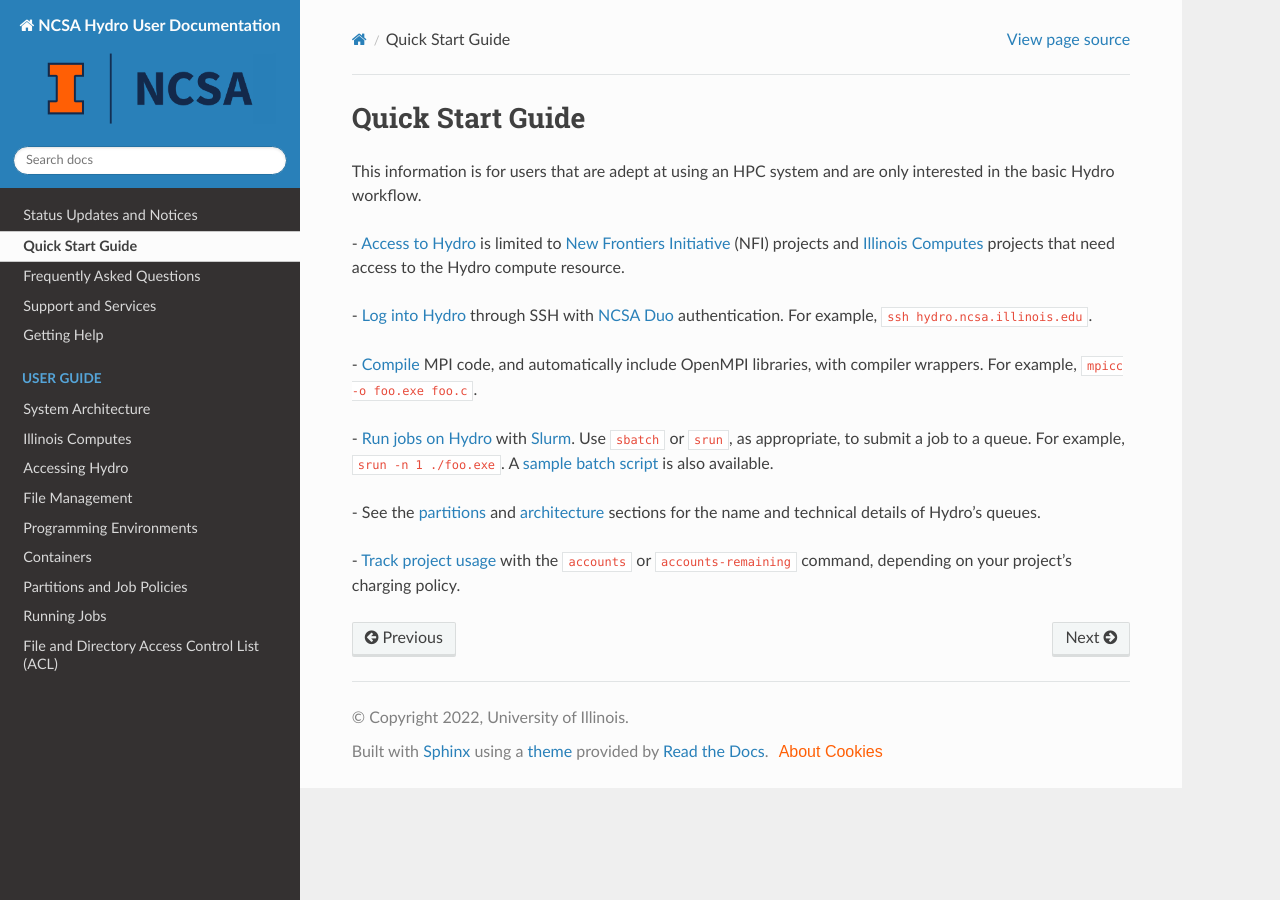
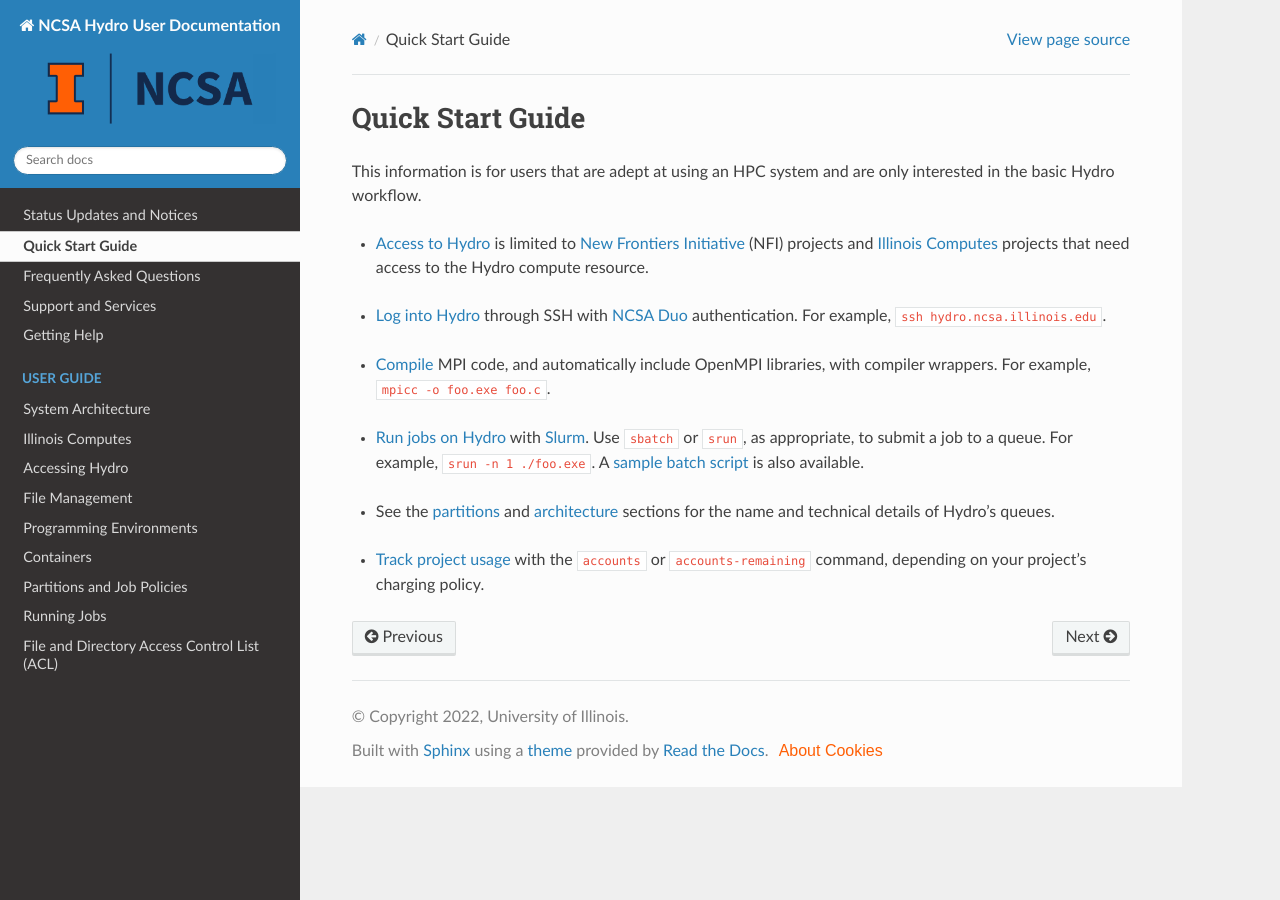
Before and after one commit to ncsa/hydro_documentation, a Sphinx documentation site: the page built from docs/source/quick-start.rst, in a window 1280 px wide. Built offline with Sphinx 7.4.7 and the Read the Docs theme 2.0.0, drawn with Linux system fonts in a browser that asks for light colours.

```diff
--- a/docs/source/quick-start.rst
+++ b/docs/source/quick-start.rst
@@ -5,14 +5,24 @@ Quick Start Guide
 
 This information is for users that are adept at using an HPC system and are only interested in the basic Hydro workflow.
 
-| - :ref:`Access to Hydro <access-and-policy>` is limited to `New Frontiers Initiative <https://newfrontiers.illinois.edu/about/>`_ (NFI) projects and `Illinois Computes <https://computes.illinois.edu>`_ projects that need access to the Hydro compute resource.
-|
-| - :ref:`Log into Hydro <logging-in>` through SSH with `NCSA Duo <https://wiki.ncsa.illinois.edu/display/cybersec/Duo+at+NCSA>`_ authentication. For example, ``ssh hydro.ncsa.illinois.edu``.
-|
-| - :ref:`Compile <compiling>` MPI code, and automatically include OpenMPI libraries, with compiler wrappers. For example, ``mpicc -o foo.exe foo.c``.
-|
-| - :ref:`Run jobs on Hydro <running>` with `Slurm <https://slurm.schedmd.com/documentation.html>`_. Use ``sbatch`` or ``srun``, as appropriate, to submit a job to a queue. For example, ``srun -n 1 ./foo.exe``. A :ref:`sample batch script <sample-batch-script>` is also available.
-|
-| - See the :ref:`partitions <partitions-job-policies>` and :ref:`architecture <architecture>` sections for the name and technical details of Hydro's queues.
-|
-| - :ref:`Track project usage <project-job-accounting>` with the ``accounts`` or ``accounts-remaining`` command, depending on your project's charging policy.
+- :ref:`Access to Hydro <access-and-policy>` is limited to `New Frontiers Initiative <https://newfrontiers.illinois.edu/about/>`_ (NFI) projects and `Illinois Computes <https://computes.illinois.edu>`_ projects that need access to the Hydro compute resource.
+
+..
+
+- :ref:`Log into Hydro <logging-in>` through SSH with `NCSA Duo <https://wiki.ncsa.illinois.edu/display/cybersec/Duo+at+NCSA>`_ authentication. For example, ``ssh hydro.ncsa.illinois.edu``.
+
+..
+
+- :ref:`Compile <compiling>` MPI code, and automatically include OpenMPI libraries, with compiler wrappers. For example, ``mpicc -o foo.exe foo.c``.
+
+..
+
+- :ref:`Run jobs on Hydro <running>` with `Slurm <https://slurm.schedmd.com/documentation.html>`_. Use ``sbatch`` or ``srun``, as appropriate, to submit a job to a queue. For example, ``srun -n 1 ./foo.exe``. A :ref:`sample batch script <sample-batch-script>` is also available.
+
+..
+
+- See the :ref:`partitions <partitions-job-policies>` and :ref:`architecture <architecture>` sections for the name and technical details of Hydro's queues.
+
+..
+
+- :ref:`Track project usage <project-job-accounting>` with the ``accounts`` or ``accounts-remaining`` command, depending on your project's charging policy.
```
